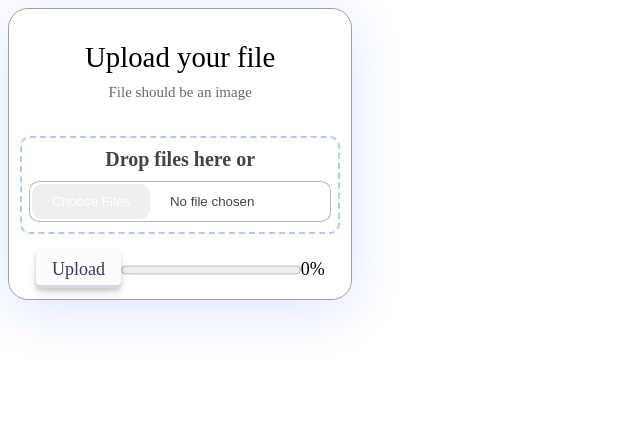
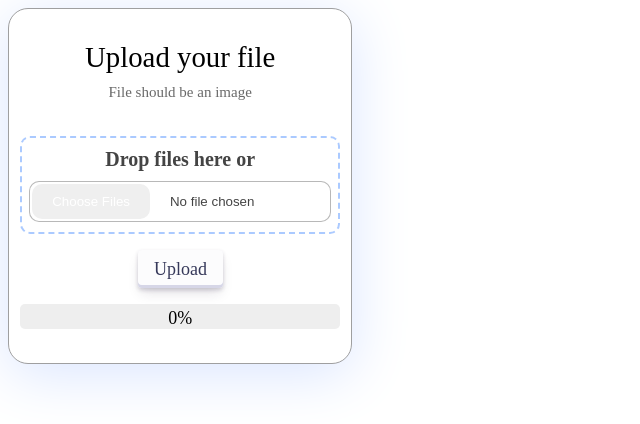
Before and after one commit to Santipili/cloud_storage_ISFT_project, a plain HTML site: page front-end/index.html in a window 1280 px wide. Shown: the whole page, without its empty margins (0-640 px from the left). Drawn offline with nearby package versions, Linux system fonts and the light colour scheme.

Commit message:
Se modifica archivo css para darle estilos a la barra de carga y al porcentaje

```diff
--- a/front-end/index.html
+++ b/front-end/index.html
@@ -3,7 +3,6 @@
 
 <head>
   <meta charset="UTF-8">
-  <script src="https://cdn.jsdelivr.net/npm/axios/dist/axios.min.js"></script>
   <meta name="viewport" content="width=device-width, initial-scale=1.0">
   <title>File Uploader</title>
 </head>
--- a/front-end/web-components/x-File-Uploader/style/style.css
+++ b/front-end/web-components/x-File-Uploader/style/style.css
@@ -114,6 +114,7 @@
   will-change: box-shadow, transform;
   font-size: 18px;
   margin-top: 1rem;
+  margin-bottom: 1rem;
 }
 
 .button-name:focus {
@@ -129,3 +130,36 @@
   box-shadow: #D6D6E7 0 3px 7px inset;
   transform: translateY(2px);
 }
+
+/* Estilos CSS */
+.progress-bar-container {
+  margin-top: 10px;
+}
+
+progress {
+  width: 100%;
+  height: 25px;
+  appearance: none;
+  border: none;
+  background-color: #eee;
+  border-radius: 10px;
+}
+
+progress::-webkit-progress-bar {
+  background-color: #eee;
+  border-radius: 5px;
+}
+
+progress::-webkit-progress-value {
+  background-color: #007bff;
+  border-radius: 5px;
+}
+
+.progress-span {
+
+  position: relative;
+  bottom: 22px;
+  margin-top: 5px;
+  text-align: center;
+  color:black;
+}
--- a/front-end/web-components/x-File-Uploader/view/fileUploaderView.js
+++ b/front-end/web-components/x-File-Uploader/view/fileUploaderView.js
@@ -54,8 +54,15 @@
 
     this.appendChild(this.form);
 
-    /*  this.form.action = "http://localhost:3000/upload";
-    this.form.method = "post"; */
+  }
+  connectedCallback()
+  {
+
+  }
+
+  disconnectedCallback()
+  {
+
   }
 }
 
```
